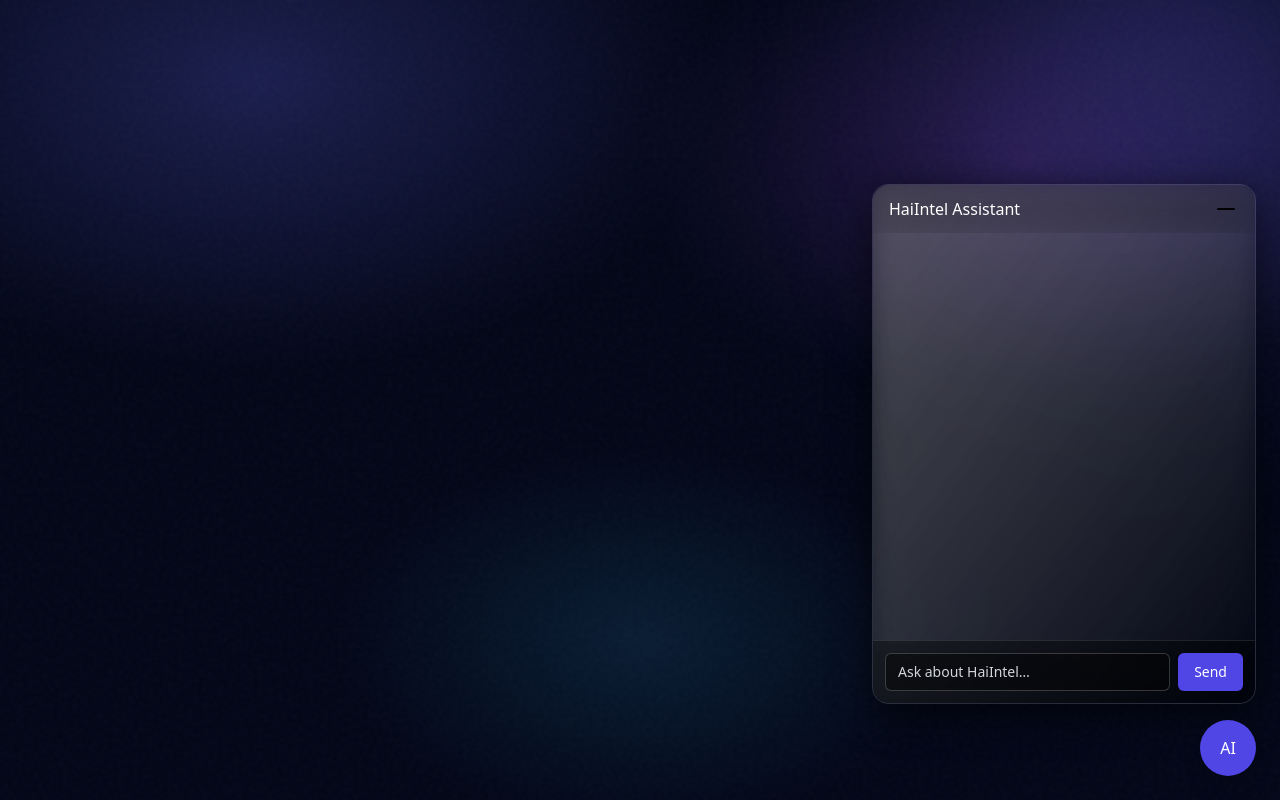
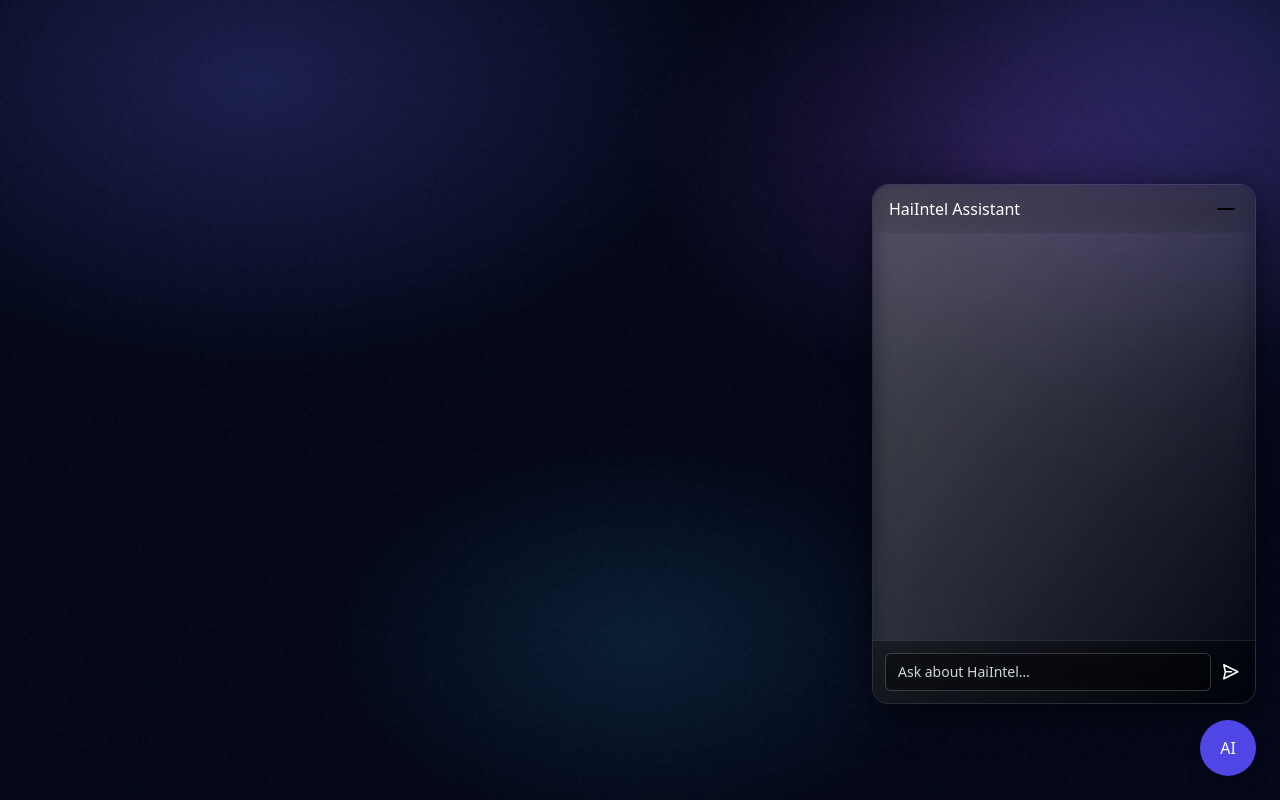
Before and after one commit to Esha1712/haiintel-chat, a React (Vite) app: page / in a window 1280 px wide. Both pictures are taken after a click on the button "AI". Built offline with nearby package versions, Linux system fonts and the light colour scheme.

Commit message:
Replaced with send icon

```diff
--- a/src/components/ChatWindow.tsx
+++ b/src/components/ChatWindow.tsx
@@ -8,6 +8,7 @@
 import { loadMessages, saveMessages } from '../utils/storage';
 import { Suggestions } from './Suggestions';
 import MinimiseIcon from '../assets/Minimise_Icon.svg';
+import Send from '../assets/Send.svg';
 
 export function ChatWindow({ onClose }: { onClose: () => void }) {
     const [messages, setMessages] = useState<ChatMessage[]>(() => {
@@ -203,23 +204,20 @@
               focus:border-white/40
             "
                     />
-
-                    <button
-                        onClick={() => sendMessage()}
-                        disabled={isTyping}
-                        className="
-              px-4
-              rounded-md
-              bg-indigo-600
-              text-white
-              text-sm
-              hover:bg-indigo-500
-              disabled:opacity-50
-              transition
-            "
-                    >
-                        Send
-                    </button>
+                    <img
+                        src={Send}
+                        alt="Send button"
+                        onClick={() => {
+                            if (!isTyping) sendMessage();
+                        }}
+                        className={`
+    p-1 rounded-md transition
+    ${isTyping
+                                ? 'opacity-40 cursor-not-allowed pointer-events-none'
+                                : 'cursor-pointer hover:bg-white/10'
+                            }
+  `}
+                    />
                 </div>
             </div>
         </motion.div>
```
